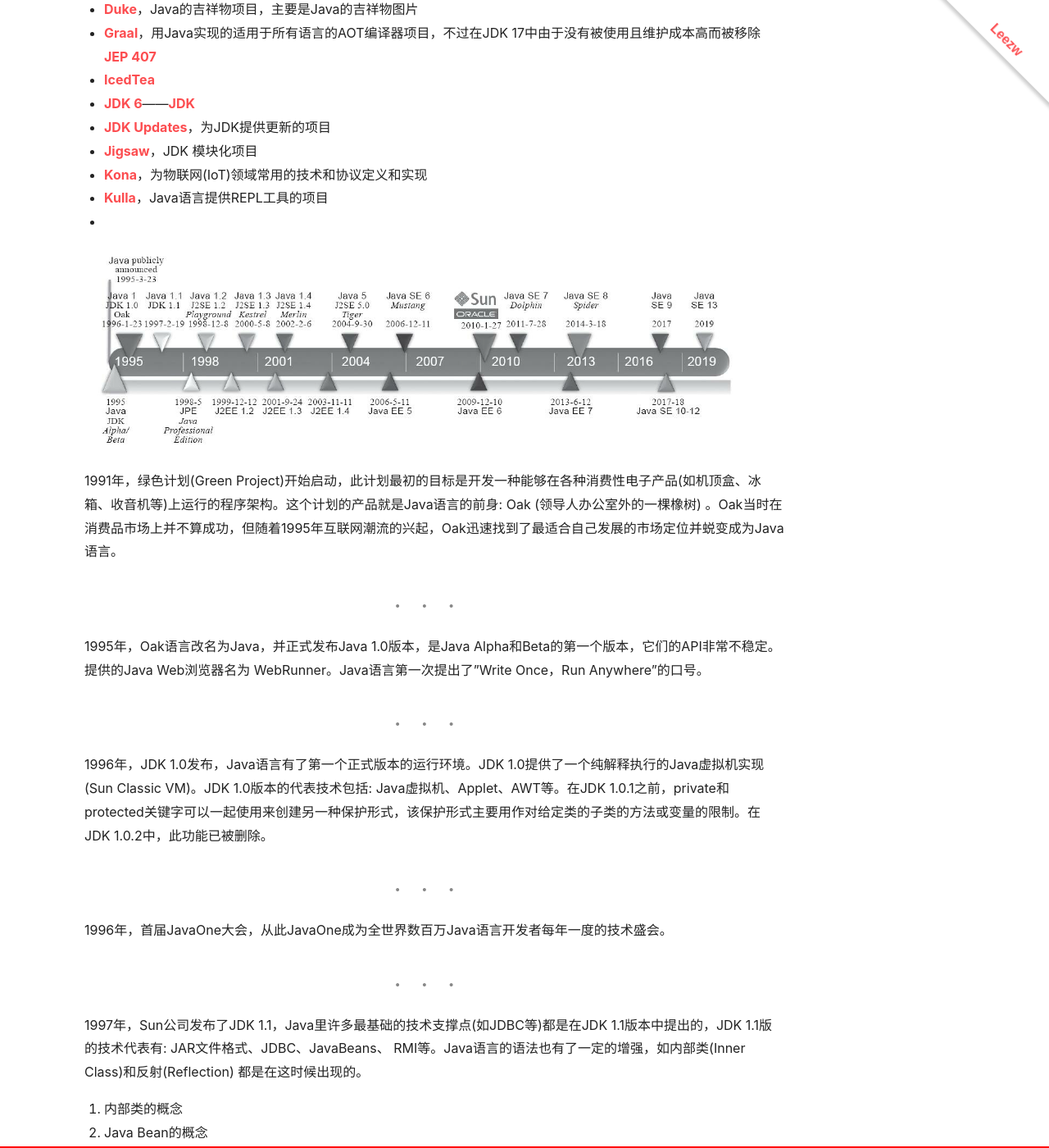
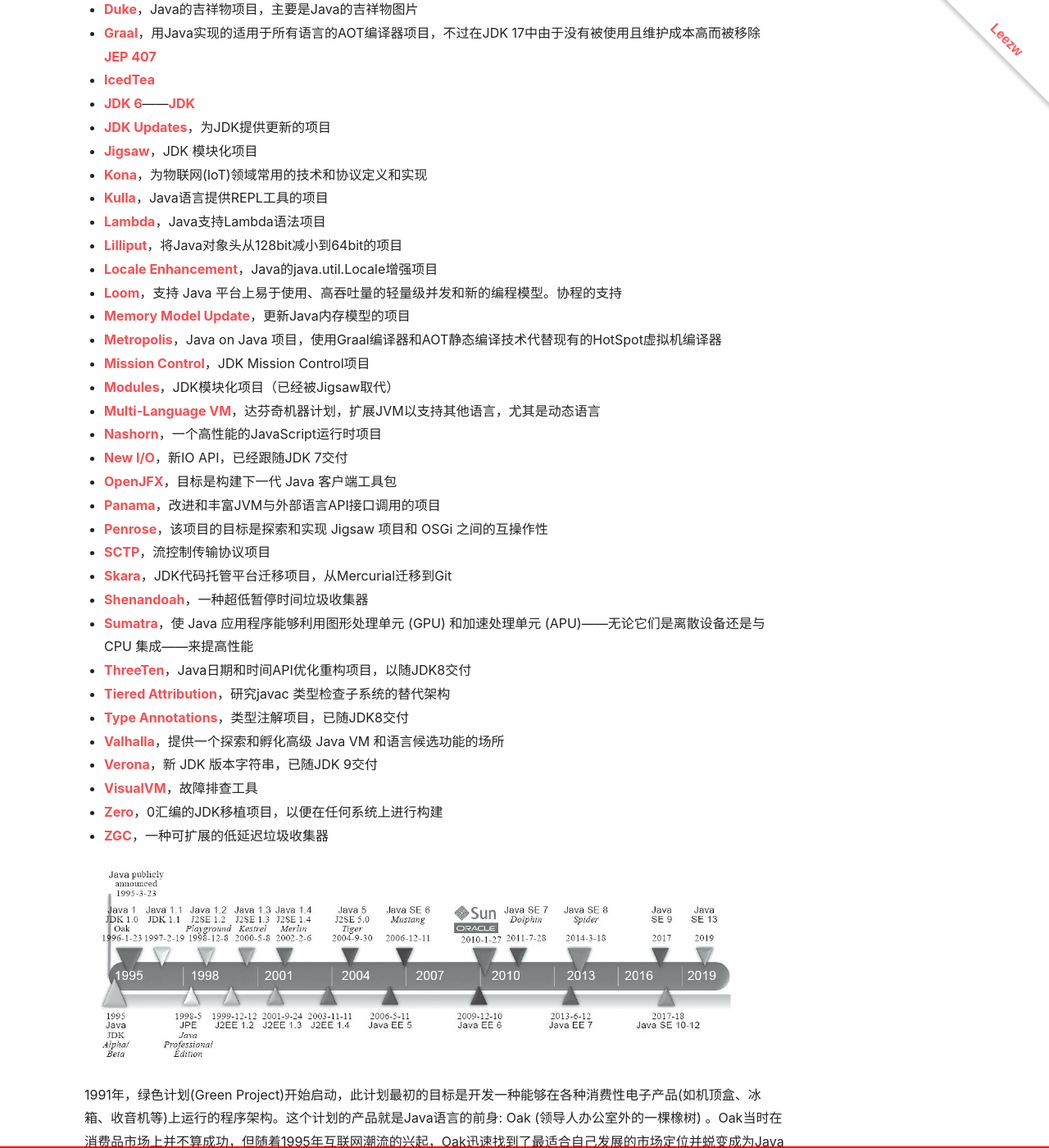
Before and after one commit to quantum-li/quantum-li.github.io, a Jekyll site: the page built from _posts/2020-06-07-java-history.md, in a window 1280 px wide and 1400 px high, scrolled down 475 px. Shown: the whole window at 82% size. Built offline with Jekyll 4.4.1, drawn with Linux system fonts in a browser that asks for light colours; nearby versions of some CDN libraries; a script that is not in the unit is left out.

Commit message:
2021-07-28 20:05:57

```diff
--- a/_posts/2020-06-07-java-history.md
+++ b/_posts/2020-06-07-java-history.md
@@ -27,8 +27,32 @@
 + [Jigsaw](http://openjdk.java.net/projects/jigsaw)，JDK 模块化项目
 + [Kona](http://openjdk.java.net/projects/kona)，为物联网(IoT)领域常用的技术和协议定义和实现
 + [Kulla](http://openjdk.java.net/projects/kulla)，Java语言提供REPL工具的项目
-+
-
++ [Lambda](https://openjdk.java.net/projects/lambda)，Java支持Lambda语法项目
++ [Lilliput](https://openjdk.java.net/projects/lilliput)，将Java对象头从128bit减小到64bit的项目
++ [Locale Enhancement](https://openjdk.java.net/projects/locale-enhancement)，Java的java.util.Locale增强项目
++ [Loom](https://openjdk.java.net/projects/loom)，支持 Java 平台上易于使用、高吞吐量的轻量级并发和新的编程模型。协程的支持
++ [Memory Model Update](https://openjdk.java.net/projects/jmm)，更新Java内存模型的项目
++ [Metropolis](https://openjdk.java.net/projects/metropolis)，Java on Java 项目，使用Graal编译器和AOT静态编译技术代替现有的HotSpot虚拟机编译器
++ [Mission Control](https://openjdk.java.net/projects/jmc)，JDK Mission Control项目
++ [Modules](https://openjdk.java.net/projects/modules)，JDK模块化项目（已经被Jigsaw取代）
++ [Multi-Language VM](https://openjdk.java.net/projects/mlvm)，达芬奇机器计划，扩展JVM以支持其他语言，尤其是动态语言
++ [Nashorn](https://openjdk.java.net/projects/nashorn)，一个高性能的JavaScript运行时项目
++ [New I/O](https://openjdk.java.net/projects/nio)，新IO API，已经跟随JDK 7交付
++ [OpenJFX](https://openjdk.java.net/projects/openjfx)，目标是构建下一代 Java 客户端工具包
++ [Panama](https://openjdk.java.net/projects/panama)，改进和丰富JVM与外部语言API接口调用的项目
++ [Penrose](https://openjdk.java.net/projects/penrose)，该项目的目标是探索和实现 Jigsaw 项目和 OSGi 之间的互操作性
++ [SCTP](https://openjdk.java.net/projects/sctp/)，流控制传输协议项目
++ [Skara](https://openjdk.java.net/projects/skara)，JDK代码托管平台迁移项目，从Mercurial迁移到Git
++ [Shenandoah](https://openjdk.java.net/projects/shenandoah)，一种超低暂停时间垃圾收集器
++ [Sumatra](https://openjdk.java.net/projects/sumatra)，使 Java 应用程序能够利用图形处理单元 (GPU) 和加速处理单元 (APU)——无论它们是离散设备还是与 CPU 集成——来提高性能
++ [ThreeTen](https://openjdk.java.net/projects/threeten)，Java日期和时间API优化重构项目，以随JDK8交付
++ [Tiered Attribution](https://openjdk.java.net/projects/tiered-attrib)，研究javac 类型检查子系统的替代架构
++ [Type Annotations](https://openjdk.java.net/projects/type-annotations)，类型注解项目，已随JDK8交付
++ [Valhalla](https://openjdk.java.net/projects/valhalla)，提供一个探索和孵化高级 Java VM 和语言候选功能的场所
++ [Verona](https://openjdk.java.net/projects/verona)，新 JDK 版本字符串，已随JDK 9交付
++ [VisualVM](https://openjdk.java.net/projects/visualvm)，故障排查工具
++ [Zero](https://openjdk.java.net/projects/zero)，0汇编的JDK移植项目，以便在任何系统上进行构建
++ [ZGC](https://openjdk.java.net/projects/zgc)，一种可扩展的低延迟垃圾收集器
 
 ![Java技术发展的时间线](/assets/images/java-history/ce2ed681-f046-4102-9e2e-4159a2d8c173.png)
 
```
